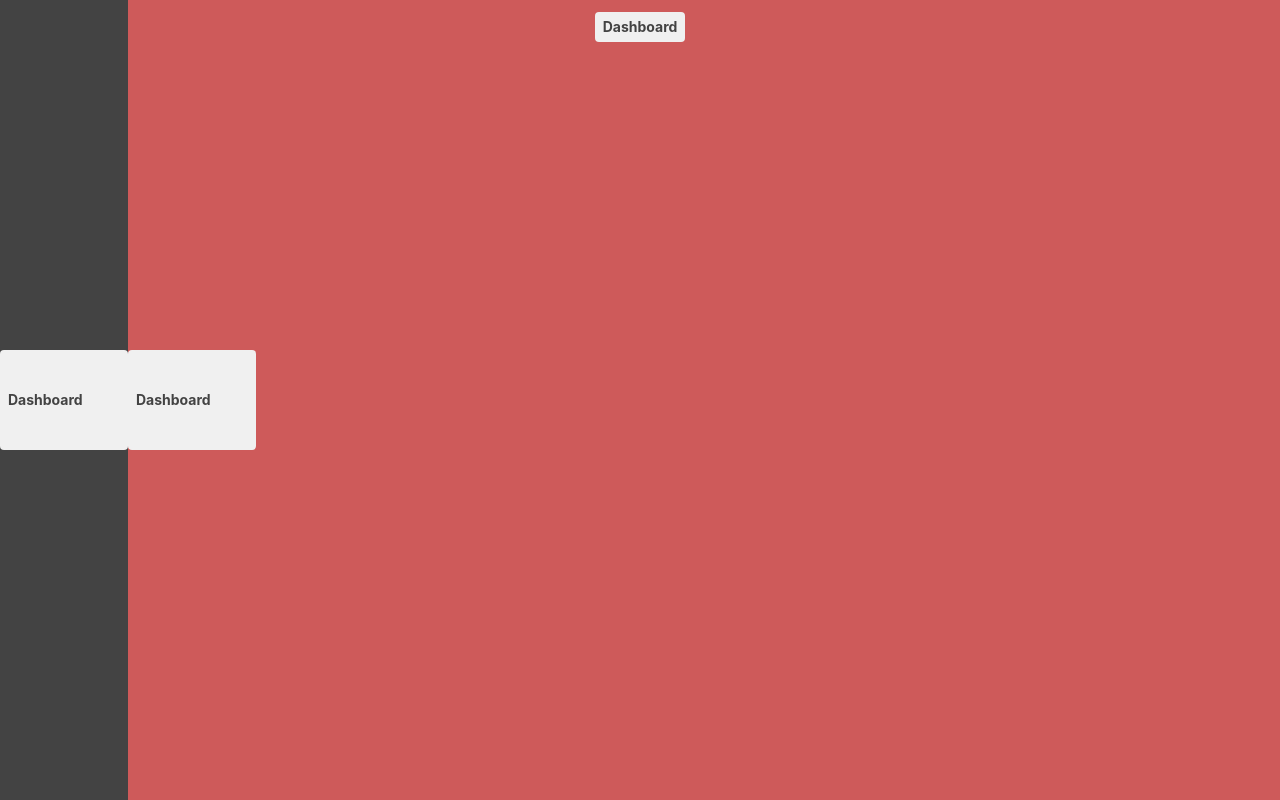
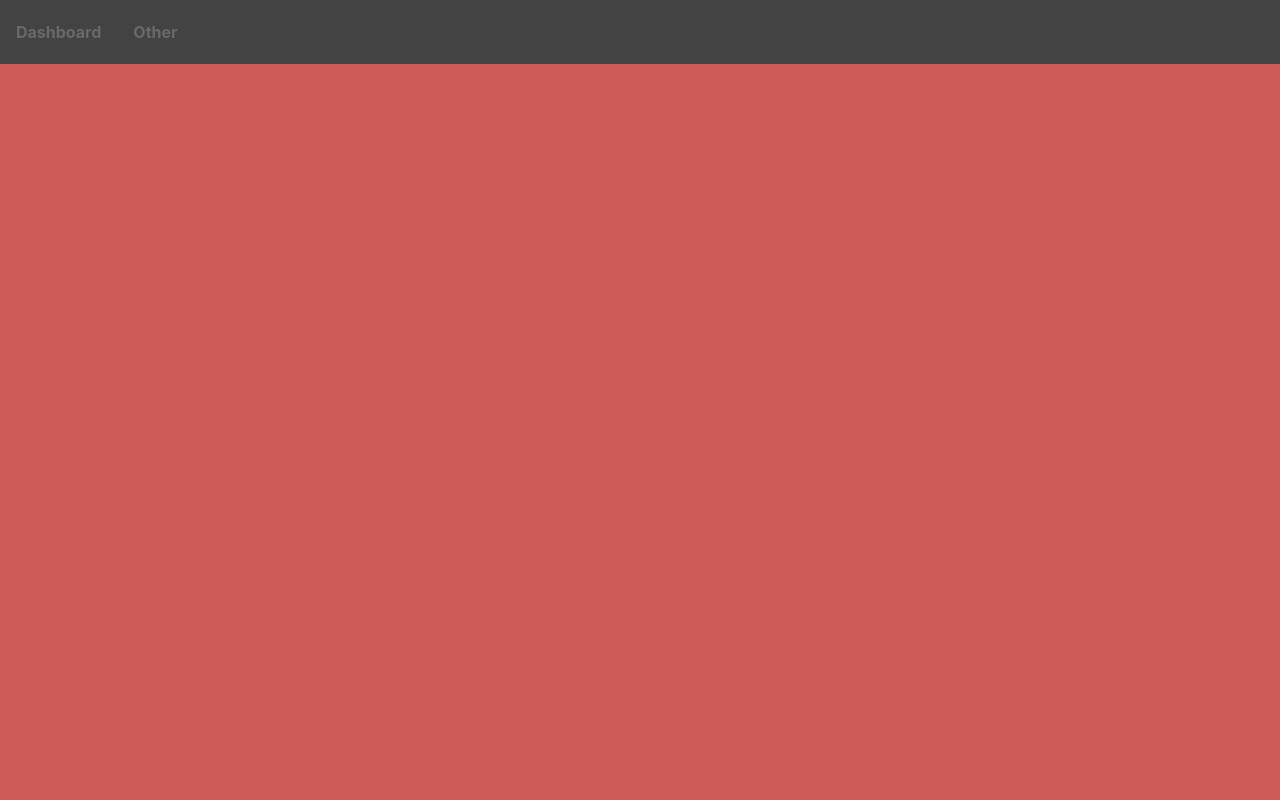
Before and after one commit to MSzostaq/TODO-List, a React (Create React App) app: page /other in a window 1280 px wide. Built offline with nearby package versions, Linux system fonts and the light colour scheme.

Commit message:
sidebar - StyledLink

```diff
--- a/src/components/Button.jsx
+++ b/src/components/Button.jsx
@@ -3,15 +3,13 @@ import { motion } from "framer-motion";
 
 const Button = styled(motion.button)`
   background-color: ${({ theme }) => theme.colors.lightGrey};
-  border-radius: 4px;
+  border-radius: 8px;
   color: ${({ theme }) => theme.colors.darkGrey};
   display: flex;
   align-items: center;
   justify-content: center;
   font-size: ${({ theme }) => theme.fontSize.m};
   font-weight: bold;
-  margin: 12px 0;
-  padding: 8px;
 `;
 
 export default Button;
--- a/src/components/Sidebar.jsx
+++ b/src/components/Sidebar.jsx
@@ -1,7 +1,6 @@
 import React from "react";
 import { NavLink } from "react-router-dom";
 import styled from "styled-components";
-import Button from "components/Button";
 
 const Wrapper = styled.div`
   background-color: ${({ theme }) => theme.colors.darkGrey};
@@ -11,31 +10,23 @@ const Wrapper = styled.div`
   position: absolute;
   top: 0;
   left: 0;
-  width: 128px;
-  height: 100%;
+  width: 100%;
+  height: 64px;
 `;
 
 const StyledLink = styled(NavLink)`
-  width: 128px;
-  height: 100px;
-`;
-
-const StyledButton = styled(Button)`
-  width: 128px;
-  height: 100px;
+  color: ${({ theme }) => theme.colors.icons};
+  cursor: pointer;
+  font-weight: bold;
+  margin: 16px;
+  text-decoration: none;
 `;
 
 const Sidebar = () => {
   return (
     <Wrapper>
-      <StyledButton>
-        <p>Dashboard</p>
-        <StyledLink to="/dashboard" />
-      </StyledButton>
-      <StyledButton>
-        <p>Dashboard</p>
-        <StyledLink to="/other" />
-      </StyledButton>
+      <StyledLink to="/dashboard">Dashboard</StyledLink>
+      <StyledLink to="/other">Other</StyledLink>
     </Wrapper>
   );
 };
```
